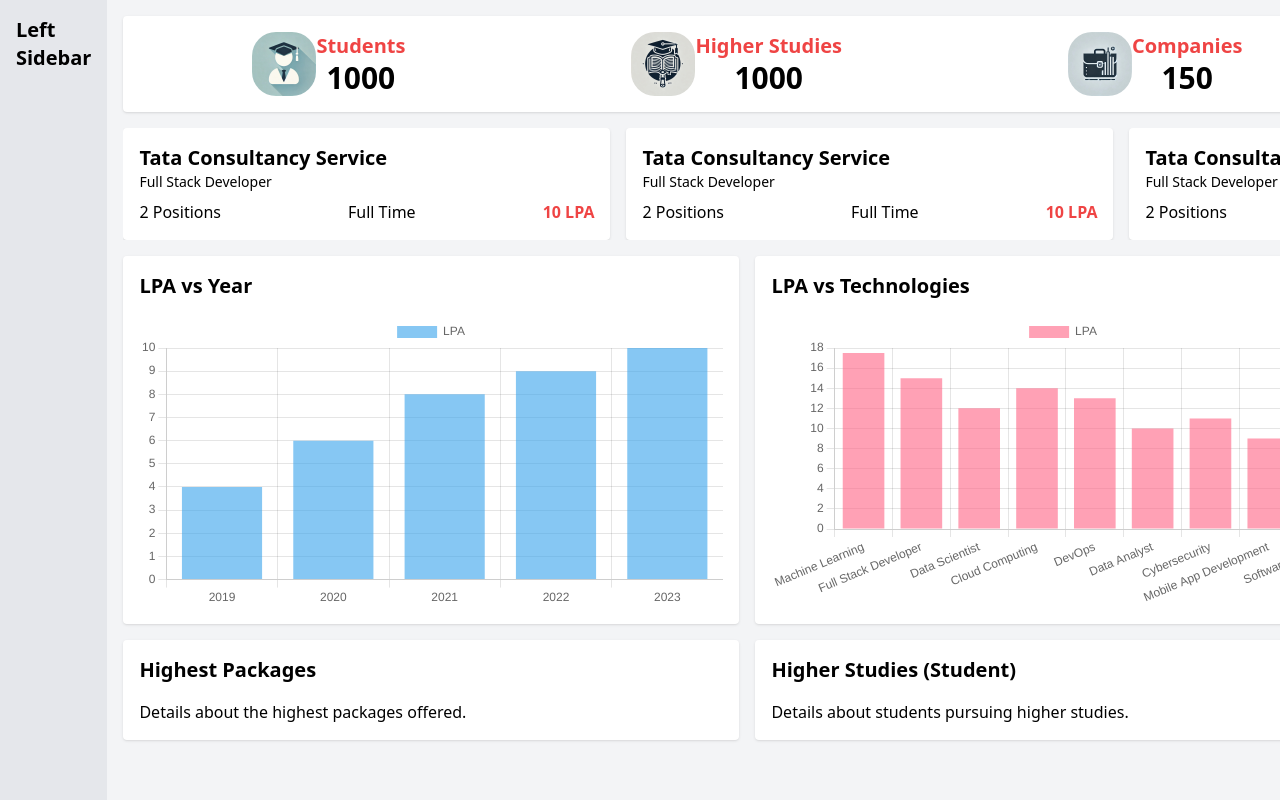
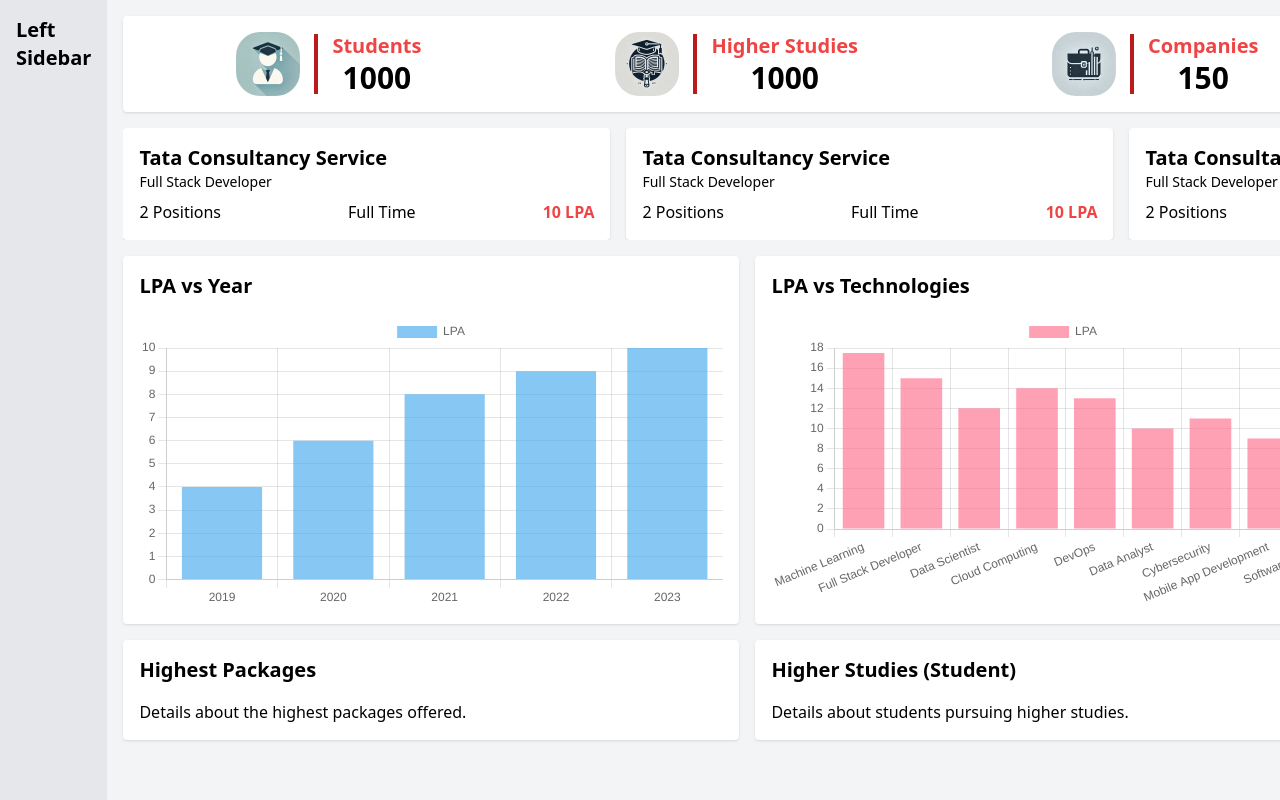
Before and after one commit to Vedu3635/UGSF_TNP, a React (Vite) app in the folder Frontend/: page / in a window 1280 px wide. Shown: the top 800 px of the page. Built offline with nearby package versions, Linux system fonts and the light colour scheme.

Commit message:
Add Header ,Hero & Footer

```diff
--- a/Frontend/src/App.jsx
+++ b/Frontend/src/App.jsx
@@ -34,22 +34,25 @@ function App() {
       <div className="flex-1 container mx-auto p-4">
         {/* Header */}
         <div className="flex justify-around bg-white p-4 rounded shadow">
-          <div className="text-center flex ">
-            <img src="src\student.jpg" alt="hi" className="h-16 rounded-3xl"/>
-            <div>
+          <div className="text-center flex gap-3">
+            <img src="src\student.jpg" alt="hi" className="h-16 rounded-3xl "/>
+            <div className='border-r-4 text border-red-700 m-0.5' ></div>
+            <div >
               <h2 className="text-xl font-bold text-red-500">Students</h2>
               <p className="text-3xl font-bold">1000</p></div>
             </div>
-          <div className="text-center flex">
+          <div className="text-center flex flex gap-3">
           <img src="src\higherstudies.jpg" alt="hi" className="h-16 rounded-3xl"/>
+          <div className='border-r-4 text border-red-700 m-0.5' ></div>
           <div>
             <h2 className="text-xl font-bold text-red-500">Higher Studies</h2>
             <p className="text-3xl font-bold">1000</p>
           </div>
 
           </div>
-          <div className="text-center flex">
+          <div className="text-center flex flex gap-3">
           <img src="src\packages.jpg" alt="hi" className="h-16 rounded-3xl"/>
+          <div className='border-r-4 text border-red-700 m-0.5' ></div>
           <div>
           <h2 className="text-xl font-bold text-red-500">Companies</h2>
           <p className="text-3xl font-bold">150</p>
```
Also changed, not shown: Frontend/src/higherstudies.jpg.
